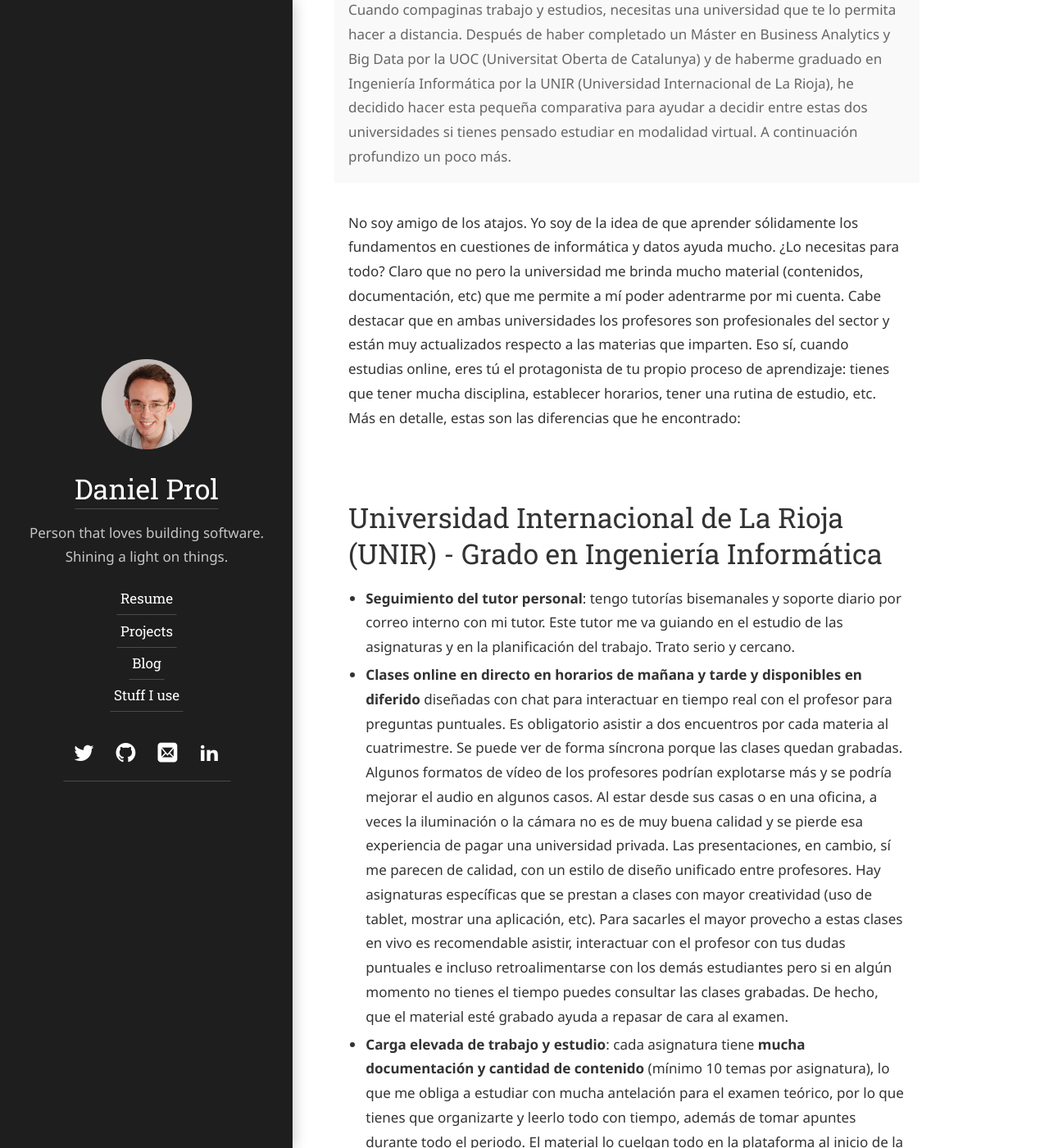
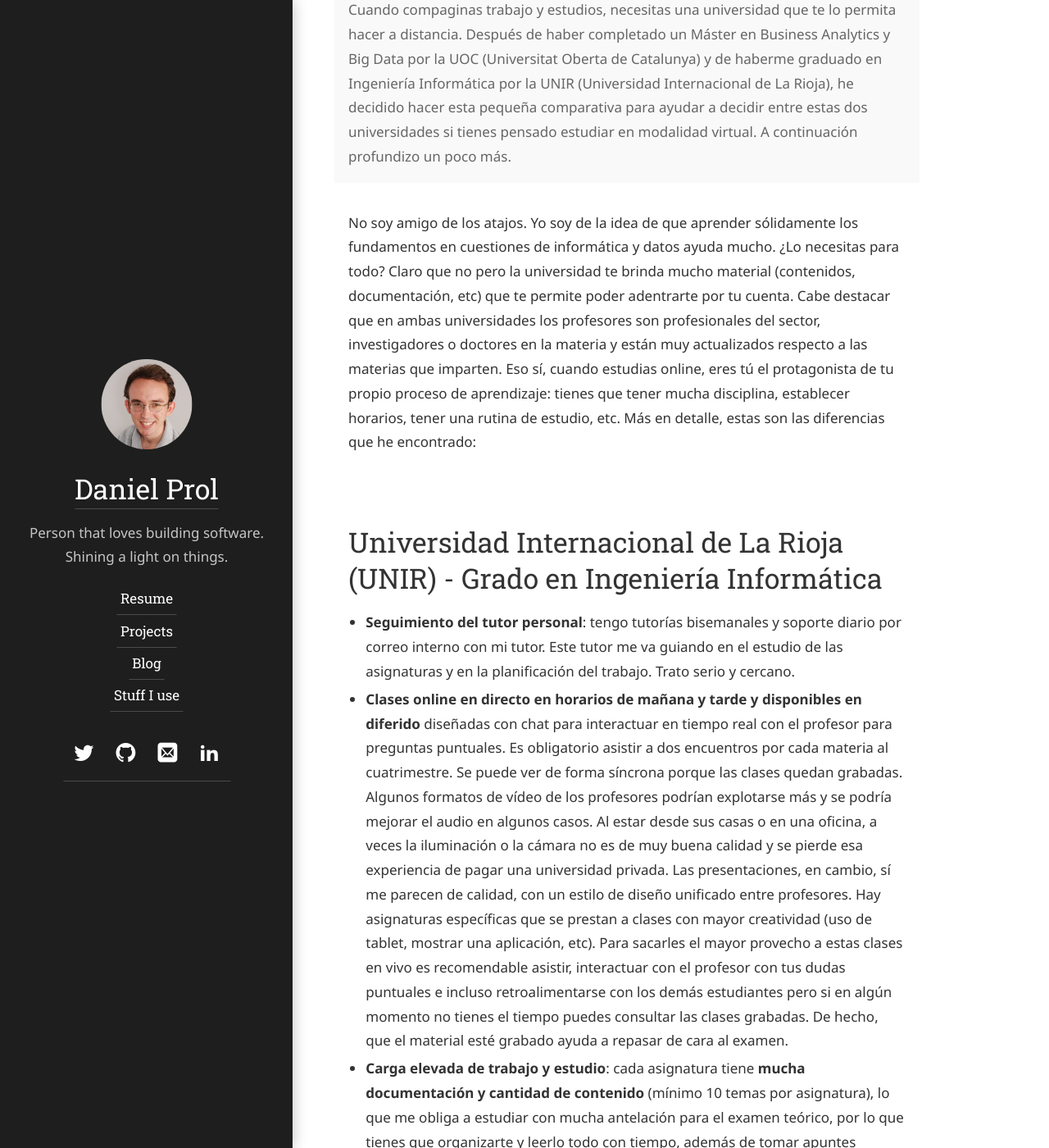
Before and after one commit to dprol/dprol.github.io, a Jekyll site: the page built from hydejack/_posts/2021-07-04-uoc-unir.md, in a window 1280 px wide and 1400 px high, scrolled down 667 px. Shown: the whole window at 82% size. Built offline with Jekyll 4.4.1, drawn with Linux system fonts in a browser that asks for light colours; some web fonts are replaced; some of the changed text lies outside the part shown.

Commit message:
Update 2021-07-04-uoc-unir.md

```diff
--- a/hydejack/_posts/2021-07-04-uoc-unir.md
+++ b/hydejack/_posts/2021-07-04-uoc-unir.md
@@ -8,7 +8,7 @@
 excerpt_separator: <!--more-->
 ---
 
-No soy amigo de los atajos. Yo soy de la idea de que aprender sólidamente los fundamentos en cuestiones de informática y datos ayuda mucho. ¿Lo necesitas para todo? Claro que no pero la universidad me brinda mucho material (contenidos, documentación, etc) que me permite a mí poder adentrarme por mi cuenta. Cabe destacar que en ambas universidades los profesores son profesionales del sector y están muy actualizados respecto a las materias que imparten. Eso sí, cuando estudias online, eres tú el protagonista de tu propio proceso de aprendizaje: tienes que tener mucha disciplina, establecer horarios, tener una rutina de estudio, etc. Más en detalle, estas son las diferencias que he encontrado:
+No soy amigo de los atajos. Yo soy de la idea de que aprender sólidamente los fundamentos en cuestiones de informática y datos ayuda mucho. ¿Lo necesitas para todo? Claro que no pero la universidad te brinda mucho material (contenidos, documentación, etc) que te permite poder adentrarte por tu cuenta. Cabe destacar que en ambas universidades los profesores son profesionales del sector, investigadores o doctores en la materia y están muy actualizados respecto a las materias que imparten. Eso sí, cuando estudias online, eres tú el protagonista de tu propio proceso de aprendizaje: tienes que tener mucha disciplina, establecer horarios, tener una rutina de estudio, etc. Más en detalle, estas son las diferencias que he encontrado:
 <!--more-->
 
 # Universidad Internacional de La Rioja (UNIR) - Grado en Ingeniería Informática
@@ -16,7 +16,7 @@
 - **Seguimiento del tutor personal**: tengo tutorías bisemanales y soporte diario por correo interno con mi tutor. Este tutor me va guiando en el estudio de las asignaturas y en la planificación del trabajo. Trato serio y cercano.
 - **Clases online en directo en horarios de mañana y tarde y disponibles en diferido** diseñadas con chat para interactuar en tiempo real con el profesor para preguntas puntuales. Es obligatorio asistir a dos encuentros por cada materia al cuatrimestre. Se puede ver de forma síncrona porque las clases quedan grabadas. Algunos formatos de vídeo de los profesores podrían explotarse más y se podría mejorar el audio en algunos casos. Al estar desde sus casas o en una oficina, a veces la iluminación o la cámara no es de muy buena calidad y se pierde esa experiencia de pagar una universidad privada. Las presentaciones, en cambio, sí me parecen de calidad, con un estilo de diseño unificado entre profesores. Hay asignaturas específicas que se prestan a clases con mayor creatividad (uso de tablet, mostrar una aplicación, etc). Para sacarles el mayor provecho a estas clases en vivo es recomendable asistir, interactuar con el profesor con tus dudas puntuales e incluso retroalimentarse con los demás estudiantes pero si en algún momento no tienes el tiempo puedes consultar las clases grabadas. De hecho, que el material esté grabado ayuda a repasar de cara al examen.
 - **Carga elevada de trabajo y estudio**: cada asignatura tiene **mucha documentación y cantidad de contenido** (mínimo 10 temas por asignatura), lo que me obliga a estudiar con mucha antelación para el examen teórico, por lo que tienes que organizarte y leerlo todo con tiempo, además de tomar apuntes durante todo el periodo. El material lo cuelgan todo en la plataforma al inicio de la asignatura para que uno pueda descargárselo, tomar apuntes o imprimir aquello que a cada uno más le interese. Está muy bien desarrollado con imágenes, ejemplos, esquemas, diagramas, etc. Creo que el contenido está bien desglosado y me parece bastante completo. El material de apoyo que presentan los profesores y los ejemplos de clase ayudan a entender mejor el temario.
-- La mayoría de los **profesores** son doctores en la materia, tienen mucha experiencia y me parece que tienen una calidad buena. En general, saben explicar y se toman su tiempo aunque hay otros que no le echan tantas ganas y están acostumbrados a un cierto estilo. En ese sentido, no tengo ninguna queja porque estoy aprendiendo muchas cosas que aplico en mi trabajo diario. La mayoría son bastante buenos.
+- La mayoría de los **profesores** son doctores en la materia o doctorandos/investigadores, tienen mucha experiencia y me parece que tienen una calidad de enseñanza buena. En general, saben explicar y se toman su tiempo aunque hay otros que no le echan tantas ganas y están acostumbrados a un cierto estilo. En ese sentido, no tengo ninguna queja porque estoy aprendiendo muchas cosas que aplico en mi trabajo diario. La mayoría son bastante buenos.
 - **Trabajos/Actividades en grupo/laboratorios virtuales**: en todas las asignaturas que he cursado he tenido que trabajar en una actividad por grupos formados por nosotros mismos o aleatorios. En informática se pueden elegir los compañeros siempre. Eso evita tener compañeros poco serios que no le ponen esfuerzo en las entregas. En su mayor parte mis compañeros son muy esforzados. El perfil de mis compañeros suele ser adulto, con experiencia laboral y, sobre todo, unas ganas tremendas de aprender y de superarse, cualidades que facilitan mucho trabajar con ellos.
 - **Discord**: se hace _networking_ entre estudiantes de españa/LATAM y se resuelven dudas en grupos de Discord por asignaturas.
 - **Seminarios/Certificaciones gratis**: otro motivo por el que creo que puede ser positivo ir a la UNIR es que te ofrecen un montón de cursos, seminarios, viveros, certificaciones, o hackathones que te permitirán disfrutar más de la universidad online y fortalecer el CV.
```
